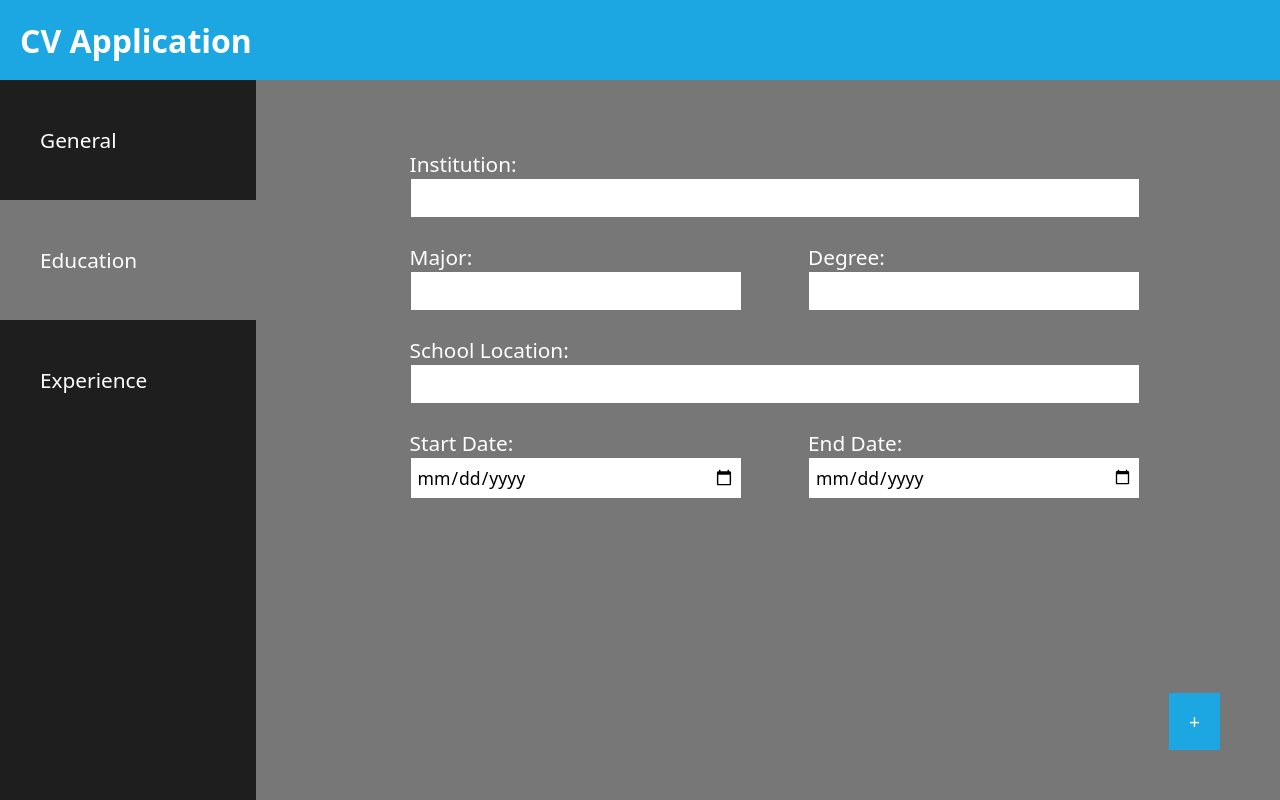
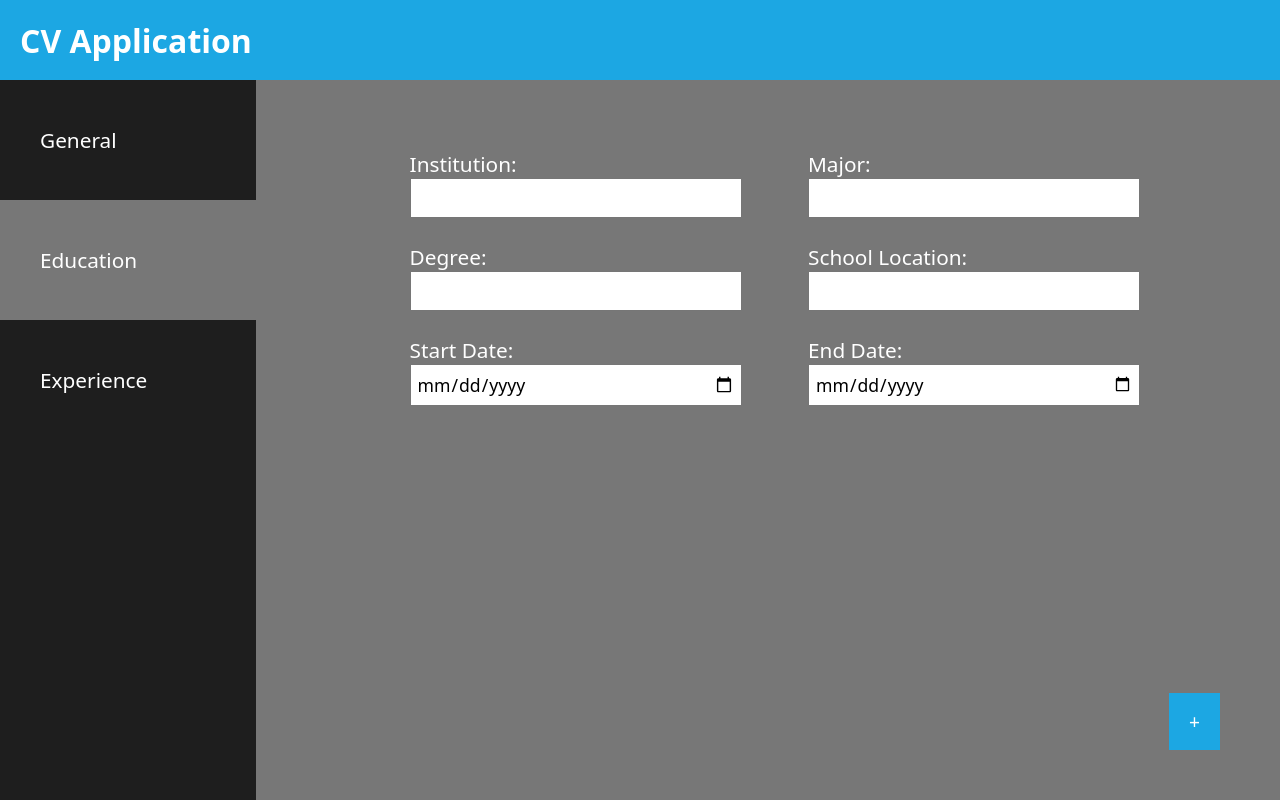
Before and after one commit to ImExtraPolite3/resume-builder, a React (Vite) app: page / in a window 1280 px wide. Both pictures are taken after a click on the button "Education". Built offline with nearby package versions, Linux system fonts and the light colour scheme.

Commit message:
change education in order to better create multiple instance

```diff
--- a/src/App.jsx
+++ b/src/App.jsx
@@ -56,6 +56,11 @@ function App() {
   const [hideExperience, setHideExperience] = useState('none');
   const [hideGeneral, setHideGeneral] = useState('');
   const [changeColor, setChangeColor] = useState('General');
+  const [clickEducation, setClickEducation] = useState('');
+
+  const handleClickEducation = () => {
+    setClickEducation(<Education />);
+  };
 
   return (
     <>
@@ -74,7 +79,10 @@ function App() {
         </div>
         <div className="section-input">
           <General hideGeneral={hideGeneral} />
-          <Education hideEducation={hideEducation} />
+          <div className="education" style={{ display: hideEducation }}>
+            <Education clickEducation={handleClickEducation} />
+            {clickEducation}
+          </div>
           <Experience hideExperience={hideExperience} />
         </div>
       </section>
--- a/src/components/Education.jsx
+++ b/src/components/Education.jsx
@@ -1,10 +1,7 @@
-export default function Education({ hideEducation, onEducation }) {
+export default function Education({ clickEducation }) {
   return (
-    <div
-      className="education"
-      style={{ display: hideEducation, backgroundColor: onEducation }}
-    >
-      <button>+</button>
+    <div>
+      <button onClick={clickEducation}>+</button>
       <div>
         <label htmlFor="institution">Institution:</label>
         <input type="text" id="institution" />
--- a/src/components/Experience.jsx
+++ b/src/components/Experience.jsx
@@ -1,9 +1,6 @@
-export default function Experience({ hideExperience, onExperience }) {
+export default function Experience({ hideExperience }) {
   return (
-    <div
-      className="experience"
-      style={{ display: hideExperience, backgroundColor: onExperience }}
-    >
+    <div className="experience" style={{ display: hideExperience }}>
       <button>+</button>
       <div>
         <label htmlFor="work-title">Title:</label>
--- a/src/index.css
+++ b/src/index.css
@@ -75,7 +75,7 @@ body {
 }
 
 .general,
-.education,
+.education > div,
 .experience {
   display: grid;
   grid-template-columns: repeat(2, 1fr);
```
